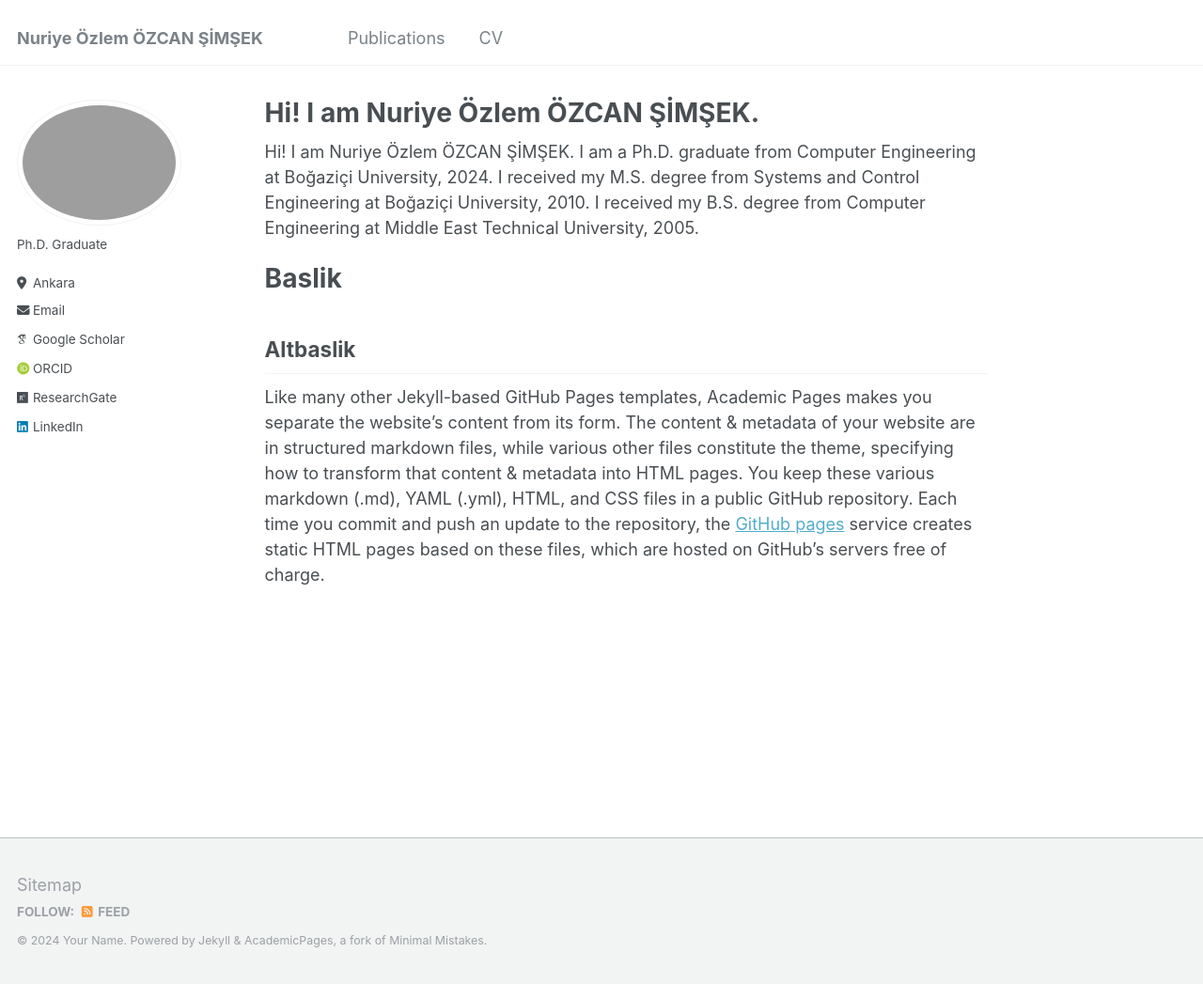
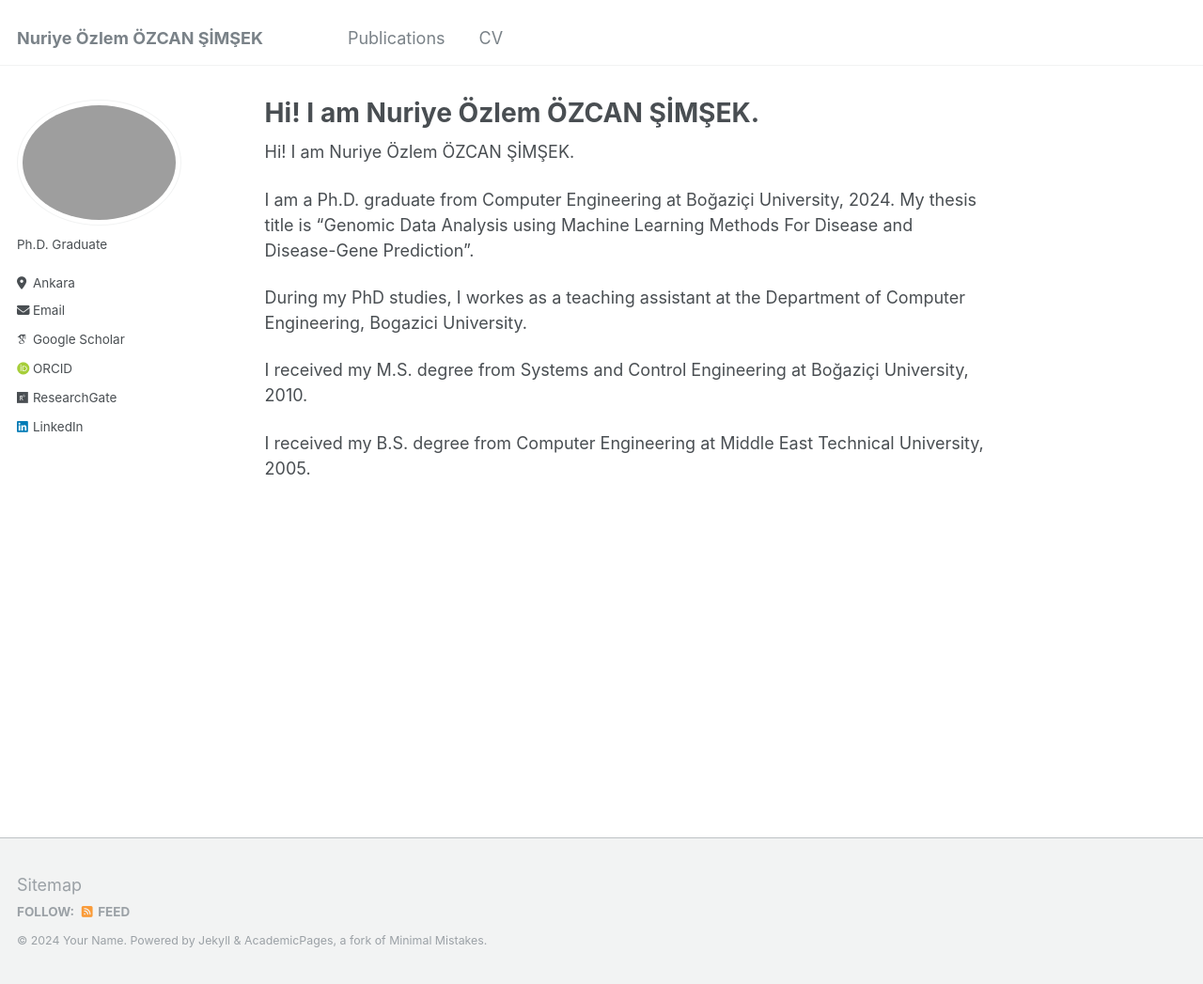
Before and after one commit to nozlemozcan/nozlemozcan.github.io, a Jekyll site: the page built from _pages/about.md, in a window 1280 px wide and 1047 px high. Shown: the whole window at 94% size. Built offline with Jekyll 4.4.1, drawn with Linux system fonts in a browser that asks for light colours; some web fonts are replaced.

Commit message:
Update about.md

```diff
--- a/_pages/about.md
+++ b/_pages/about.md
@@ -8,13 +8,11 @@ redirect_from:
 ---
 
 Hi! I am Nuriye Özlem ÖZCAN ŞİMŞEK.
-I am a Ph.D. graduate from Computer Engineering at Boğaziçi University, 2024.
+
+I am a Ph.D. graduate from Computer Engineering at Boğaziçi University, 2024. My thesis title is "Genomic Data Analysis using Machine Learning Methods For Disease and Disease-Gene Prediction".
+
+During my PhD studies, I workes as a teaching assistant at the Department of Computer Engineering, Bogazici University.
+
 I received my M.S. degree from Systems and Control Engineering at Boğaziçi University, 2010.
+
 I received my B.S. degree from Computer Engineering at Middle East Technical University, 2005.
-
-Baslik
-======
-
-Altbaslik
-------
-Like many other Jekyll-based GitHub Pages templates, Academic Pages makes you separate the website's content from its form. The content & metadata of your website are in structured markdown files, while various other files constitute the theme, specifying how to transform that content & metadata into HTML pages. You keep these various markdown (.md), YAML (.yml), HTML, and CSS files in a public GitHub repository. Each time you commit and push an update to the repository, the [GitHub pages](https://pages.github.com/) service creates static HTML pages based on these files, which are hosted on GitHub's servers free of charge.
```
